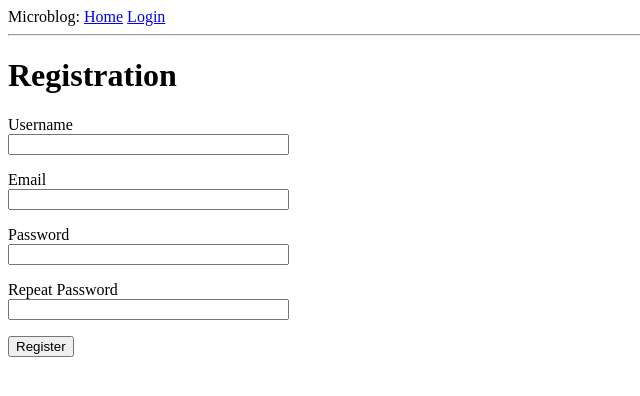
After one commit to z3r00n3/microblog, a Flask app: page /registration in a window 1280 px wide. The commit adds this page. Shown: the top 396 px of the page, without its empty margins (0-640 px from the left). Run offline with Flask 2, Linux system fonts and the light colour scheme.

Commit message:
registration

```diff
--- a/app/forms.py
+++ b/app/forms.py
@@ -1,6 +1,7 @@
 from flask_wtf import FlaskForm
 from wtforms import StringField, PasswordField, BooleanField, SubmitField
-from wtforms.validators import DataRequired
+from wtforms.validators import DataRequired, ValidationError, Email, EqualTo
+from app.models import User
 
 class LoginForm(FlaskForm):
     username = StringField('Username', validators=[DataRequired()])
@@ -10,3 +11,27 @@ class LoginForm(FlaskForm):
     password = PasswordField('Password', validators=[DataRequired()])
     remember_me = BooleanField('Remember me')
     submit = SubmitField('Sign in')
+
+class RegistrationForm(FlaskForm):
+    username = StringField('Username', validators=[DataRequired()])
+    email = StringField('Email', validators=[DataRequired(), Email()]) # валидатор Email() проверяет содержимое поля на
+                                                                       # соответсвие структуре адреса электронной почты
+    password = PasswordField('Password', validators=[DataRequired()])
+    password_repeat = PasswordField('Repeat Password', validators=[DataRequired(), EqualTo('password')]) # валидатор EqualTo() проверяет
+                                                                                                         # содержимое поля на соответствие
+                                                                                                         # содержимому поля password
+    submit = SubmitField('Register')
+
+    # когда добавляются методы, соответствующие шаблону validate_<имя_поля>, WTForms принимает их как пользовательские валидаторы
+    # и вызывает их в дополнение к стандартным валидаторам
+    def validate_username(self, username):
+        user = User.query.filter_by(username=username.data).first() # ищем пользователя с указанным именем в БД
+        if user is not None: # Если в БД есть совпадение, значит зарегистрировать такого пользователя не можем
+            raise ValidationError('Please use a different username') # инструкция raise возбуждает указанное исключение
+                                                                     # ValidationError() инициирует ошибку. Сообщение, переданное
+                                                                     # в качестве аргумента будет отображаться рядом с полем для просмотра
+
+    def validate_email(self, username):
+        user = User.query.filter_by(email=username.data).first()
+        if user is not None:
+            raise ValidationError('Please use a different email address')
--- a/app/routes.py
+++ b/app/routes.py
@@ -1,8 +1,8 @@
 from flask import render_template, flash, redirect, url_for, request
 from flask_login import current_user, login_user, logout_user, login_required
 from werkzeug.urls import url_parse
-from app import app
-from app.forms import LoginForm
+from app import app, db
+from app.forms import LoginForm, RegistrationForm
 from app.models import User
 
 @app.route('/')
@@ -24,8 +24,8 @@ def index():
         }
     ]
     return render_template('index.html', title='Home', posts=posts) # render_template() - функция рендеринга шаблона,
-                                                                               # принимает имя файла шаблона и список аргументов
-                                                                               # шаблона (заполнители шаблона)
+                                                                    # принимает имя файла шаблона и список аргументов
+                                                                    # шаблона (заполнители шаблона)
 
 @app.route('/login', methods=['GET', 'POST']) # methods=['GET', 'POST']) сообщает, что по этому URL принимаются GET и POST запросы,
                                               # по умолчанию, без указания этого параметра используется GET
@@ -33,7 +33,7 @@ def index():
 def login():
     if current_user.is_authenticated: # current_user поступает из Flask-Login и используется для получения объекта пользователя
                                       # is_authenticated - свойство пользовательского объекта, унаследованное от класса UserMixin
-                                      # из Flask-Login, позволяющее проверить, зарегистрирован ли пользователь
+                                      # из Flask-Login, позволяющее проверить, аутентифицирован ли пользователь
         return redirect(url_for('index')) # redirect() - автоматический переход на другую страницу
                                           # url_for() - генерирует URL-адрес
     form = LoginForm()
@@ -62,6 +62,25 @@ def login():
         return redirect(next_page)
     return render_template('login.html', title='Sign In', form=form)
 
+@app.route('/registration', methods=['GET', 'POST'])
+def registration():
+    if current_user.is_authenticated:
+        return redirect(url_for('index'))
+    form = RegistrationForm()
+    if form.validate_on_submit():
+        user = User(username=form.username.data, email=form.email.data) # создаем объект пользователя с данными из формы
+        user.set_password(form.password.data)
+        # все изменения в БД происходят в контексте сеанса, к которому можно получить доступ с помощью db.session
+        # сеансы гарантируют, что БД никогда не останется в несогласованном состоянии
+        # эти изменения накапливаются с помощью db.session.add(), а фактически записываются при вызове db.session.commit(),
+        # т.е. можно накапливать изменения, а потом их все атомарно разом записать
+        # откатить изменения можно с помощью db.session.rollback()
+        db.session.add(user) # добавляем нового пользователя в объект БД
+        db.session.commit() # записываем изменения в БД
+        flash('Congratulations, you are now registered user!')
+        return redirect(url_for('login'))
+    return render_template('registration.html', title='Registration', form=form)
+
 @app.route('/logout')
 def logout():
     logout_user() # logout_user() - функция Flask-Login для выхода текущего пользователя из системы
--- a/app/templates/login.html
+++ b/app/templates/login.html
@@ -51,4 +51,8 @@
         <p>
             {{ form.submit() }}
         </p>
+    </form>
+    <p>
+        New User? <a href="{{ url_for('registration') }}">Click to Register!</a>
+    </p>
 {% endblock %}
--- /dev/null
+++ b/app/templates/registration.html
@@ -0,0 +1,39 @@
+{% extends "base.html" %}
+
+{% block content %}
+    <h1>Registration</h1>
+    <form action="" method="post">
+        {{ form.hidden_tag() }}
+        <p>
+            {{ form.username.label }}<br>
+            {{ form.username(size=32) }}<br>
+            {% for error in form.username.errors %}
+            <span style="color: red;">[{{ error }}]</span>
+            {% endfor %}
+        </p>
+        <p>
+            {{ form.email.label }}<br>
+            {{ form.email(size=32) }}<br>
+            {% for error in form.email.errors %}
+            <span style="color: red;">[{{ error }}]</span>
+            {% endfor %}
+        </p>
+        <p>
+            {{ form.password.label }}<br>
+            {{ form.password(size=32) }}<br>
+            {% for error in form.password.errors %}
+            <span style="color: red;">[{{ error }}]</span>
+            {% endfor %}
+        </p>
+        <p>
+            {{ form.password_repeat.label }}<br>
+            {{ form.password_repeat(size=32) }}<br>
+            {% for error in form.password_repeat.errors %}
+            <span style="color: red;">[{{ error }}]</span>
+            {% endfor %}
+        </p>
+        <p>
+            {{ form.submit() }}
+        </p>
+    </form>
+{% endblock %}
```
Also changed, not shown: app/models.py (+5 -5 lines), app.db.
